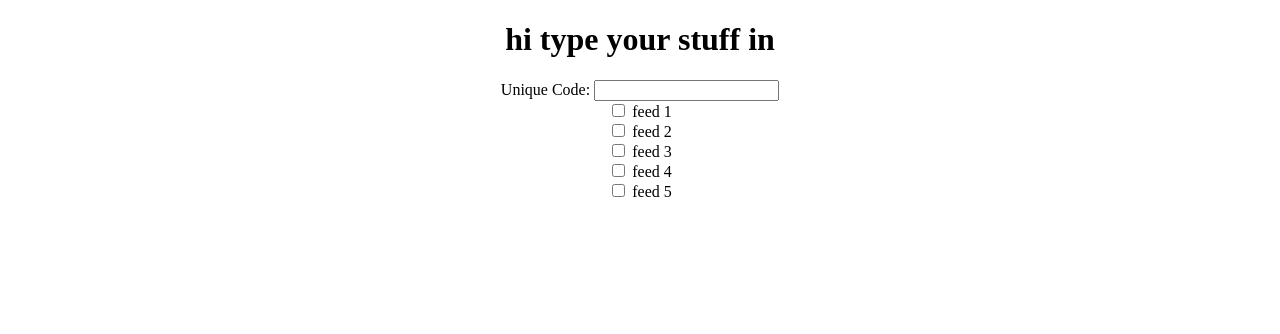
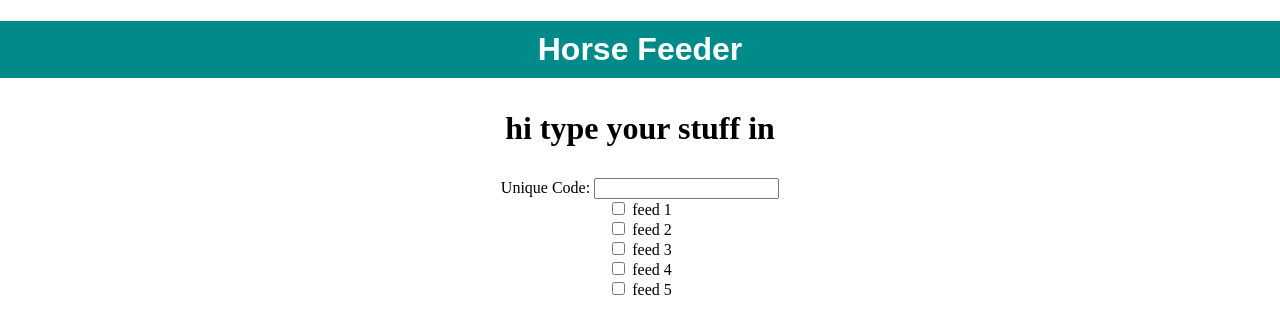
Before and after one commit to joshuacheng/horse-feeder, a Flask app: page / in a window 1280 px wide. Shown: the top 334 px of the page. Run offline with Flask 2, Linux system fonts and the light colour scheme.

Commit message:
Change project structure

```diff
--- a/server.py
+++ b/server.py
@@ -1,5 +1,5 @@
 from flask import Flask, request, render_template
-import urllib.request
+# import urllib.request
 import requests
 import string
 import re
--- /dev/null
+++ b/static/css/main.css
@@ -0,0 +1,24 @@
+body {
+    margin: 0;
+    padding: 0px;
+}
+
+header {
+    background-color: darkcyan;
+    color: white;
+    font-family: Arial, Helvetica, sans-serif;
+}
+
+h1 {
+    text-align: center;
+    padding-top: 10px;
+    padding-bottom: 10px;
+}
+
+.form-stuff {
+    text-align: center;
+}
+
+.feeds {
+    margin: 10px;
+}
--- a/templates/index.html
+++ b/templates/index.html
@@ -5,10 +5,13 @@
     <meta http-equiv="X-UA-Compatible" content="IE=edge">
     <title>Page Title</title>
     <meta name="viewport" content="width=device-width, initial-scale=1">
-    <link rel="stylesheet" type="text/css" media="screen" href="style.css" />
+    <link rel="stylesheet" type="text/css" media="screen" href="{{ url_for('static', filename='css/main.css') }}" />
     <script src="main.js"></script>
 </head>
 <body>
+    <header>
+        <h1>Horse Feeder</h1>
+    </header>
     <h1>hi type your stuff in</h1>
     <form class="form-stuff" action="/new_horse">
         Unique Code:
```
Also changed, not shown: 1 other file.
